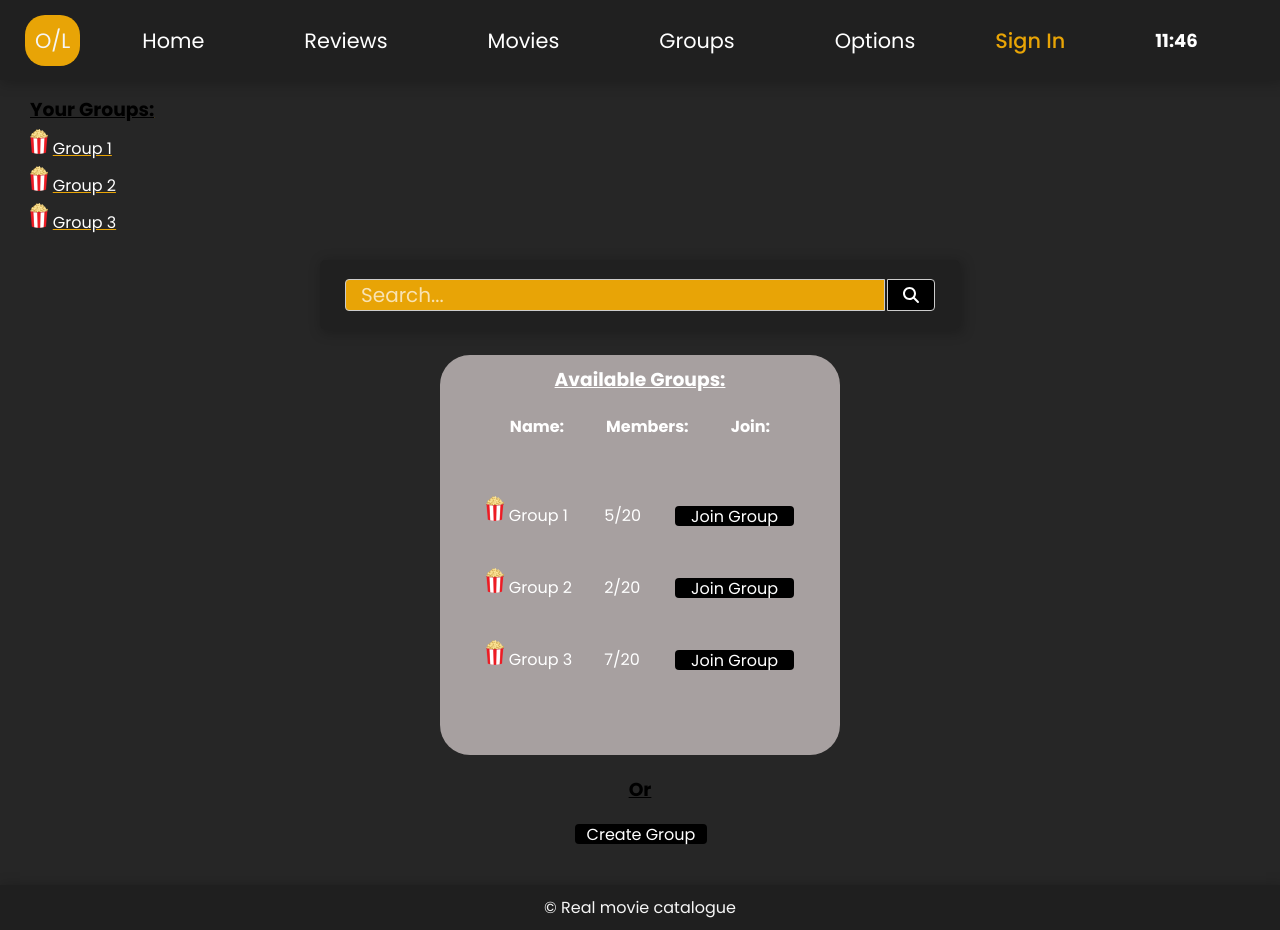
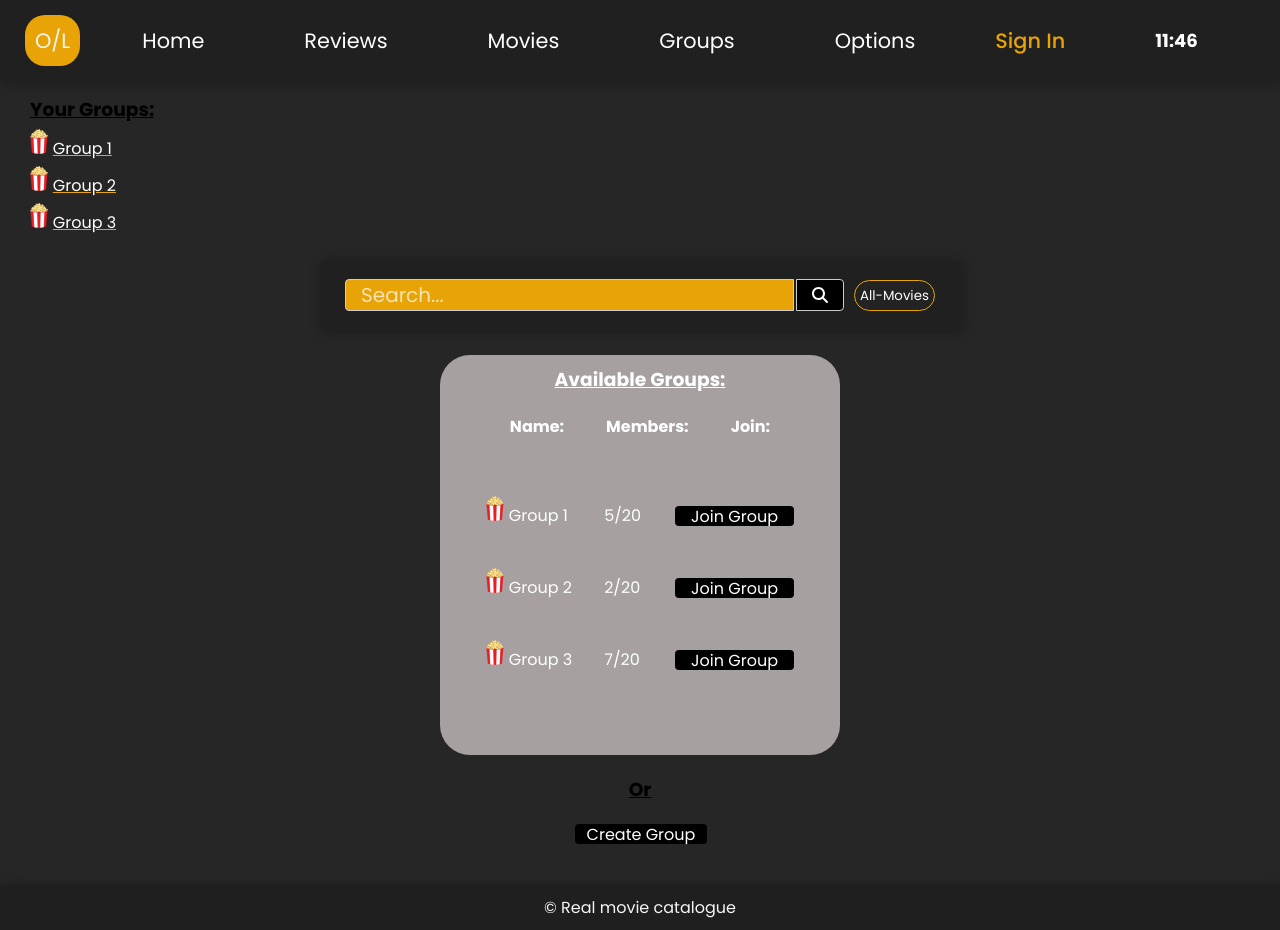
Before and after one commit to TVT22-11/Web-Project, a React (Create React App) app in the folder react-app/: page /groups/groups in a window 1280 px wide. Built offline with nearby package versions, Linux system fonts and the light colour scheme.

Commit message:
Search Filters

```diff
--- a/react-app/src/components/Searchbar/searchbar.jsx
+++ b/react-app/src/components/Searchbar/searchbar.jsx
@@ -12,6 +12,7 @@ const apiImageBaseUrl = process.env.REACT_APP_IMDB_IMAGE_API_URL;
 const SearchBar = () => {
   const [query, setQuery] = useState('');
   const [searchResults, setSearchResults] = useState([]);
+  const [selectedType, setSelectedType] = useState('/search/movie');
   const [showResults, setShowResults] = useState(false);
   const history = useNavigate();
   const searchResultsRef = useRef(null);
@@ -23,15 +24,17 @@ const SearchBar = () => {
   };
 
   const handleSearch = async () => {
-    const searchResults = await axios.get(
-      `${apiUrl}/search/movie?query=${query}`,
-      {
+    const params = {
+      query,
+    };
+
+    const searchResults = await axios.get(`${apiUrl}${selectedType}`, {
+      params,
       headers: {
         Authorization: `Bearer ${apiKey}`,
         'Content-Type': 'application/json',
       },
-      }
-    );
+    });
 
     setSearchResults(searchResults.data.results);
     setShowResults(true);
@@ -40,6 +43,10 @@ const SearchBar = () => {
  const handleResultClick = (movieId) => {
     history(`/movie/${movieId}`);
     setShowResults(false);
+  };
+
+  const handleTypeChange = (e) => {
+    setSelectedType(e.target.value);
   };
 
   const handleKeyPress = (e) => {
@@ -76,17 +83,27 @@ const SearchBar = () => {
         <FontAwesomeIcon icon={faMagnifyingGlass} />
       </button>
 
+      <select value={selectedType} onChange={handleTypeChange}>
+        <option value="/search/movie">All-Movies</option>
+        <option value="/search/tv">TV-Series</option>
+        <option value="/search/multi">Multi</option>
+        <option value="/search/person">People</option>
+
+      </select>
+
       {showResults && (
         <ul ref={searchResultsRef} className="Search-Results">
           {searchResults.map((result) => (
             <li className='search-result-container' key={result.id} onClick={() => handleResultClick(result.id)}>
-              <img src={`${apiImageBaseUrl}${result.poster_path}`}
-
+                  {result.poster_path && (
+                <img
                 className='Movie-Image-SearchBar'
+                  src={`https://image.tmdb.org/t/p/w200${result.poster_path}`}
                   alt={result.title}
                 />
+              )}
             <div className='results-description-container'>
-             <h1 className='result-title'>{result.title}</h1>
+             <h1 className='result-title'>{result.title}{result.name}</h1>
               <h2 className='result-release-date'>{result.release_date}</h2>
               </div>
             </li>
```
Lines whose indentation alone changed are shown as unchanged.
